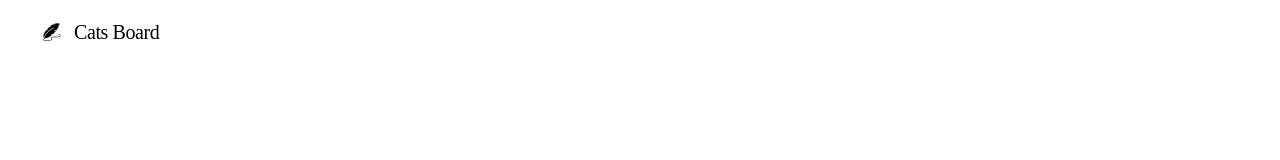
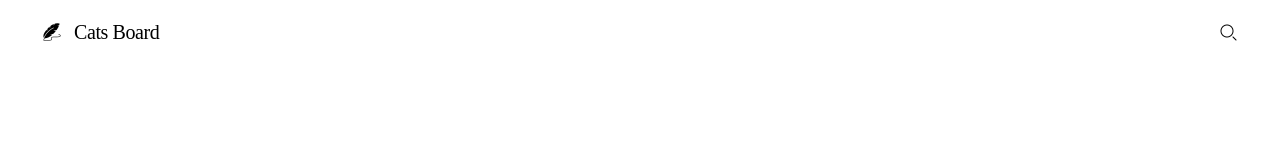
Before and after one commit to yjangel3702/Board-front, a React (Create React App) app: page /auth in a window 1280 px wide. Shown: the top 160 px of the page. Built offline with nearby package versions, Linux system fonts and the light colour scheme; a web font is replaced by a local one.

Commit message:
나 집가고 싶어

```diff
--- a/src/layouts/Header/index.tsx
+++ b/src/layouts/Header/index.tsx
@@ -1,9 +1,27 @@
-import React from 'react';
+import React, { ChangeEvent, useState } from 'react';
 import './style.css';
-import { useNavigate } from 'react-router-dom';
+import { useLocation, useNavigate } from 'react-router-dom';
 
 //          component: 헤더 컴포넌트          //
 export default function Header() {
+
+  //          state: path name 상태         //
+  const { pathname } = useLocation();
+
+  //          variable: 인증 페이지 논리 변수         //
+  const isAuthPage = pathname === '/auth';
+  //          variable: 메인 페이지 논리 변수         //
+  const isMainPage = pathname === '/';
+  //          variable: 검색 페이지 논리 변수         //
+  const isSearchPage = pathname === '/search';
+  //          variable: 게시물 상세 페이지 논리 변수         //
+  const isBoardDetailPage = pathname === '/board/detail';
+  //          variable: 유저 페이지 논리 변수         //
+  const isUserPage = pathname === '/user';
+  //          variable: 게시물 작성 페이지 논리 변수         //
+  const isBoardWritePage = pathname === '/board/write';
+  //          variable: 게시물 작성 페이지 논리 변수         //
+  const isBoardUpdatePage = pathname === '/board/update';
 
   //          function: 네비게이트 함수          //
   const navigator = useNavigate();
@@ -11,6 +29,43 @@ export default function Header() {
   //          event handler: 로고 클릭 이벤트 처리          //
   const onLogoClickHandler = () => {
     navigator('/')
+  }
+
+  //          component: 검색 컴포넌트          //
+  const Search = () => {
+    //          state: 검색 버튼 상태          //
+    const [showInput, setShowInput] = useState<boolean>(false);
+    //          state: 검색 값 상태          //
+    const [searchValue, setSearchValue] = useState<string>('');
+
+    //          event handler: 검색 값 변경 이벤트 처리          //
+    const onSearchValueChangeHandler = (event: ChangeEvent<HTMLInputElement>) => {
+      const searchValue = event.target.value;
+      setSearchValue(searchValue);
+    }
+
+    //          event handler: 검색 버튼 클릭 이벤트 처리          //
+    const onSearchButtonClickHandler = () => {
+      setShowInput(!showInput);
+    }
+
+    //          render: 검색 컴포넌트 렌더링          //
+    if (showInput)
+    return (
+      <div className='header-search-input-box'>
+        <input className='header-search-input' type='text' value={searchValue} onChange={onSearchValueChangeHandler} />
+        <div className='icon-button' onClick={onSearchButtonClickHandler}>
+          <div className='search-icon'></div>
+        </div>
+      </div>
+    );
+
+    return (
+      <div className='icon-button' onClick={onSearchButtonClickHandler}>
+        <div className='search-icon'></div>
+      </div>
+    );
+
   }
 
   //          render: 헤더 컴포넌트 렌더링          //
@@ -25,7 +80,13 @@ export default function Header() {
         </div>
 
         <div className='header-right-box'>
-
+          { isAuthPage && (<Search />) }
+          { isMainPage && (<></>) }
+          { isSearchPage && (<></>) }
+          { isBoardDetailPage && (<></>) }
+          { isUserPage && (<></>) }
+          { isBoardWritePage && (<></>) }
+          { isBoardUpdatePage && (<></>) }
         </div>
       </div>
     </div>
--- a/src/layouts/Header/style.css
+++ b/src/layouts/Header/style.css
@@ -48,6 +48,38 @@
   letter-spacing: -0.4px;
 }
 
-.header-right-box {
+.search-icon {
+  width: 100%;
+  height: 100%;
 
+  background-image: url(asset/search-icon.png);
+  background-position: 50% 50%;
+  background-size: 100% 100%;
 }
+
+.header-search-input-box {
+  border: 1px solid rgba(0, 0, 0, 0.2);
+  border-radius: 43px;
+  padding: 0 12px;
+
+  width: 221px;
+  height: 30px;
+
+  display: flex;
+  align-items: center;
+  gap: 4px;
+}
+
+.header-search-input {
+  flex: 1;
+
+  border: none;
+  background: none;
+  outline: none;
+
+  color: rgba(0, 0, 0, 1);
+
+  font-size: 14px;
+  font-weight: 400;
+  line-height: 140%;
+}
```
